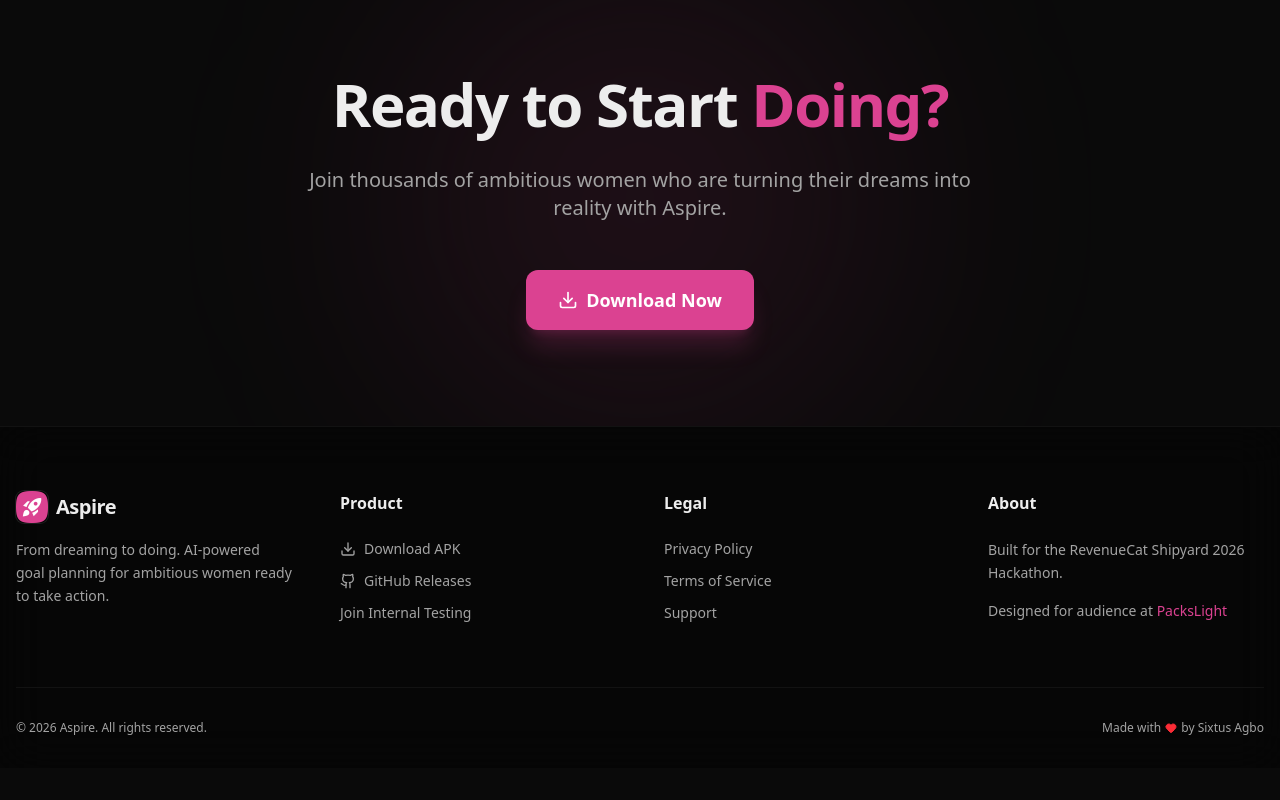
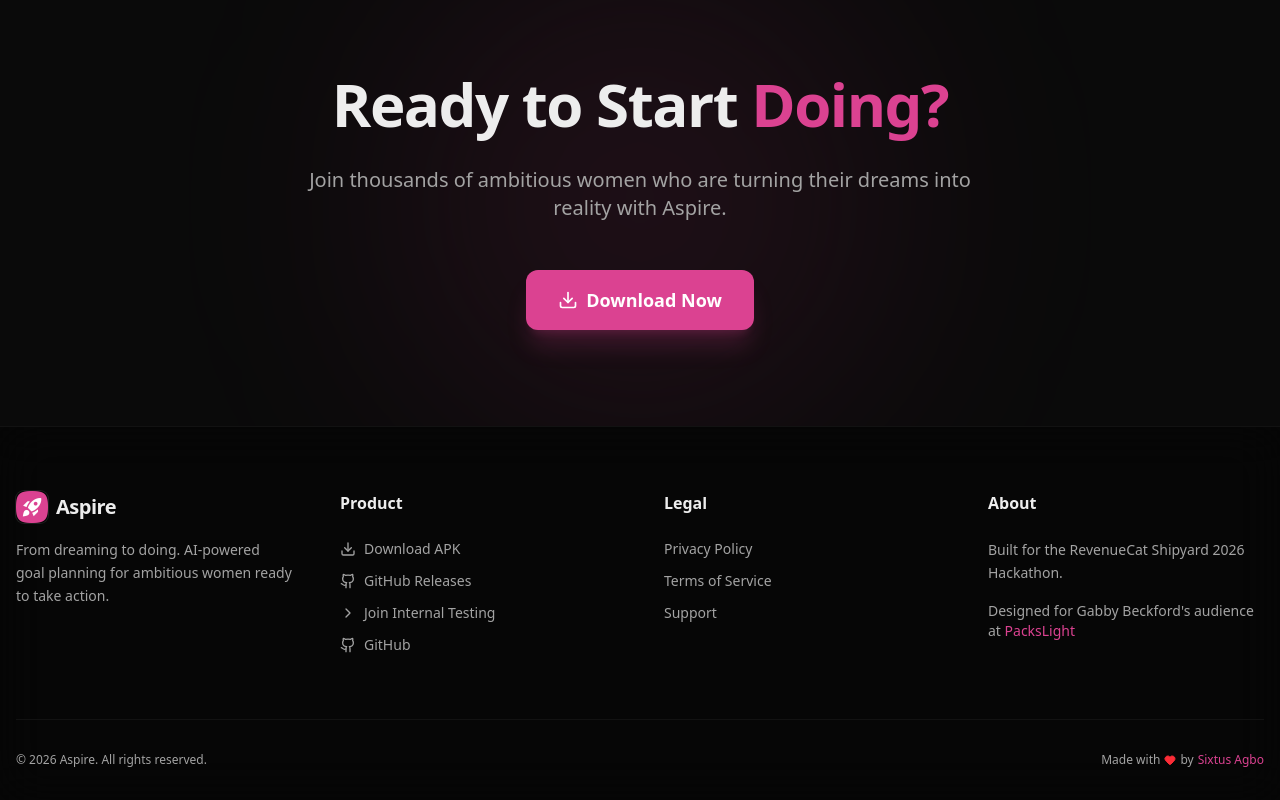
Before and after one commit to sixtusagbo/aspire, a Next.js app in the folder landing/: page / in a window 1280 px wide. Shown: the part 2284-3084 px from the top of the page. Before the commit the page ends 3052 px from the top, so only its background shows below. Built offline with nearby package versions, Linux system fonts and the light colour scheme.

Commit message:
Polish footer links and attribution

```diff
--- a/landing/src/components/Footer.tsx
+++ b/landing/src/components/Footer.tsx
@@ -1,8 +1,9 @@
 import Link from "next/link";
 import Image from "next/image";
-import { Download, Github, ExternalLink, Heart } from "lucide-react";
+import { Download, Github, ChevronRight, Heart } from "lucide-react";
 import {
   APK_DOWNLOAD_URL,
+  GITHUB_REPO_URL,
   GITHUB_RELEASE_URL,
 } from "@/lib/links";
 
@@ -47,7 +48,12 @@
               </li>
               <li>
                 <a href="/#join-internal-testing" className="hover:text-primary transition-colors flex items-center gap-2">
-                   Join Internal Testing
+                  <ChevronRight className="w-4 h-4" /> Join Internal Testing
+                </a>
+              </li>
+              <li>
+                <a href={GITHUB_REPO_URL} target="_blank" rel="noopener noreferrer" className="hover:text-primary transition-colors flex items-center gap-2">
+                  <Github className="w-4 h-4" /> GitHub
                 </a>
               </li>
             </ul>
@@ -82,12 +88,12 @@
               Built for the RevenueCat Shipyard 2026 Hackathon.
             </p>
             <p className="text-sm text-muted-foreground">
-              Designed for audience at{" "}
+              Designed for Gabby Beckford&apos;s audience at{" "}
               <a
                 href="https://packslight.com"
                 target="_blank"
                 rel="noopener noreferrer"
-                className="text-primary hover:text-primary-light transition-colors"
+                className="text-primary hover:underline transition-colors"
               >
                 PacksLight
               </a>
@@ -99,7 +105,7 @@
         <div className="border-t border-white/5 pt-8 flex flex-col md:flex-row justify-between items-center gap-4 text-xs text-muted-foreground">
           <p>&copy; {currentYear} Aspire. All rights reserved.</p>
           <div className="flex items-center gap-1">
-             Made with <Heart className="w-3 h-3 text-red-500 fill-red-500" /> by Sixtus Agbo
+             Made with <Heart className="w-3 h-3 text-red-500 fill-red-500" /> by <a href="https://sixtusagbo.dev" target="_blank" rel="noopener noreferrer" className="text-primary hover:underline transition-colors">Sixtus Agbo</a>
           </div>
         </div>
       </div>
```
